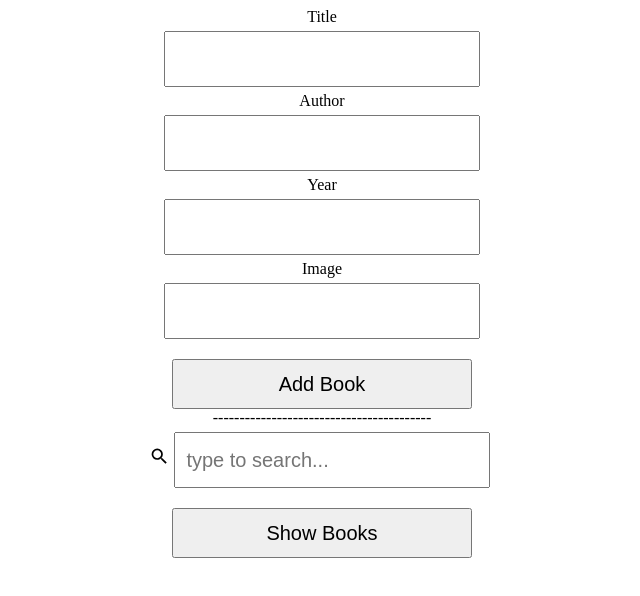
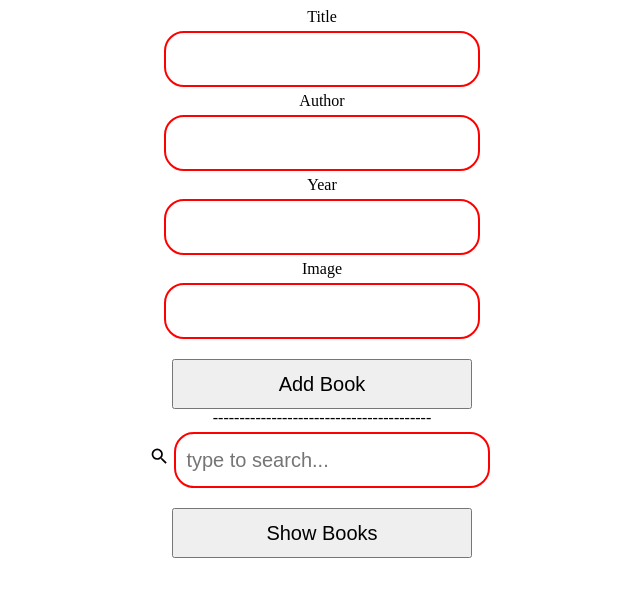
Before and after one commit to Mrlj4n/simple-crud-book, a React (Create React App) app in the folder client/: page / in a window 1280 px wide. Shown: the top 596 px of the page, without its empty margins (318-958 px from the left). Built offline with nearby package versions, Linux system fonts and the light colour scheme.

Commit message:
App.css border radius

```diff
--- a/client/src/App.css
+++ b/client/src/App.css
@@ -17,6 +17,8 @@ input {
   height: 50px;
   font-size: 20px;
   padding-left: 10px;
+  border-radius: 20px;
+  border: 2px solid red;
   margin: 5px;
 }
 
```
